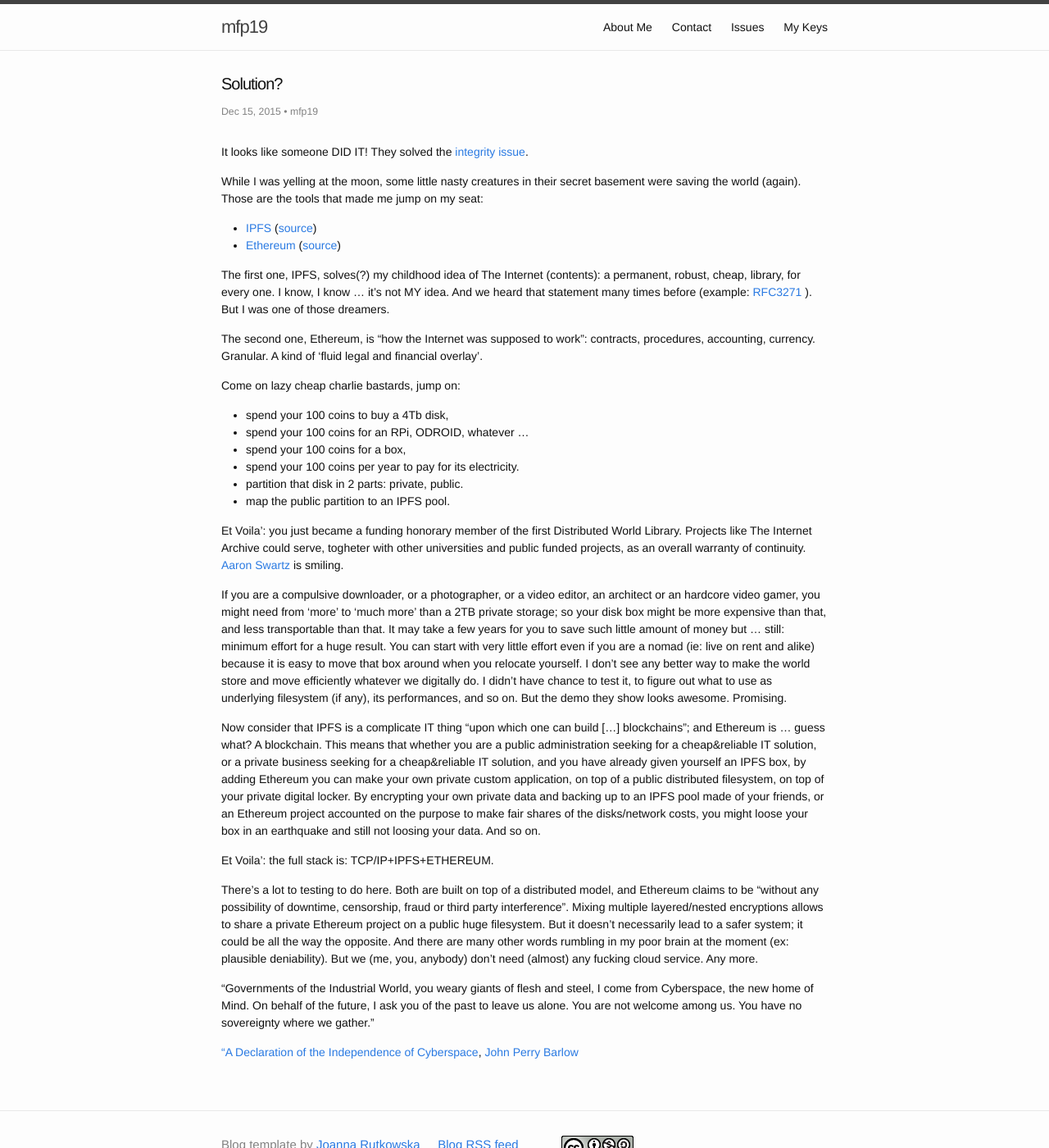
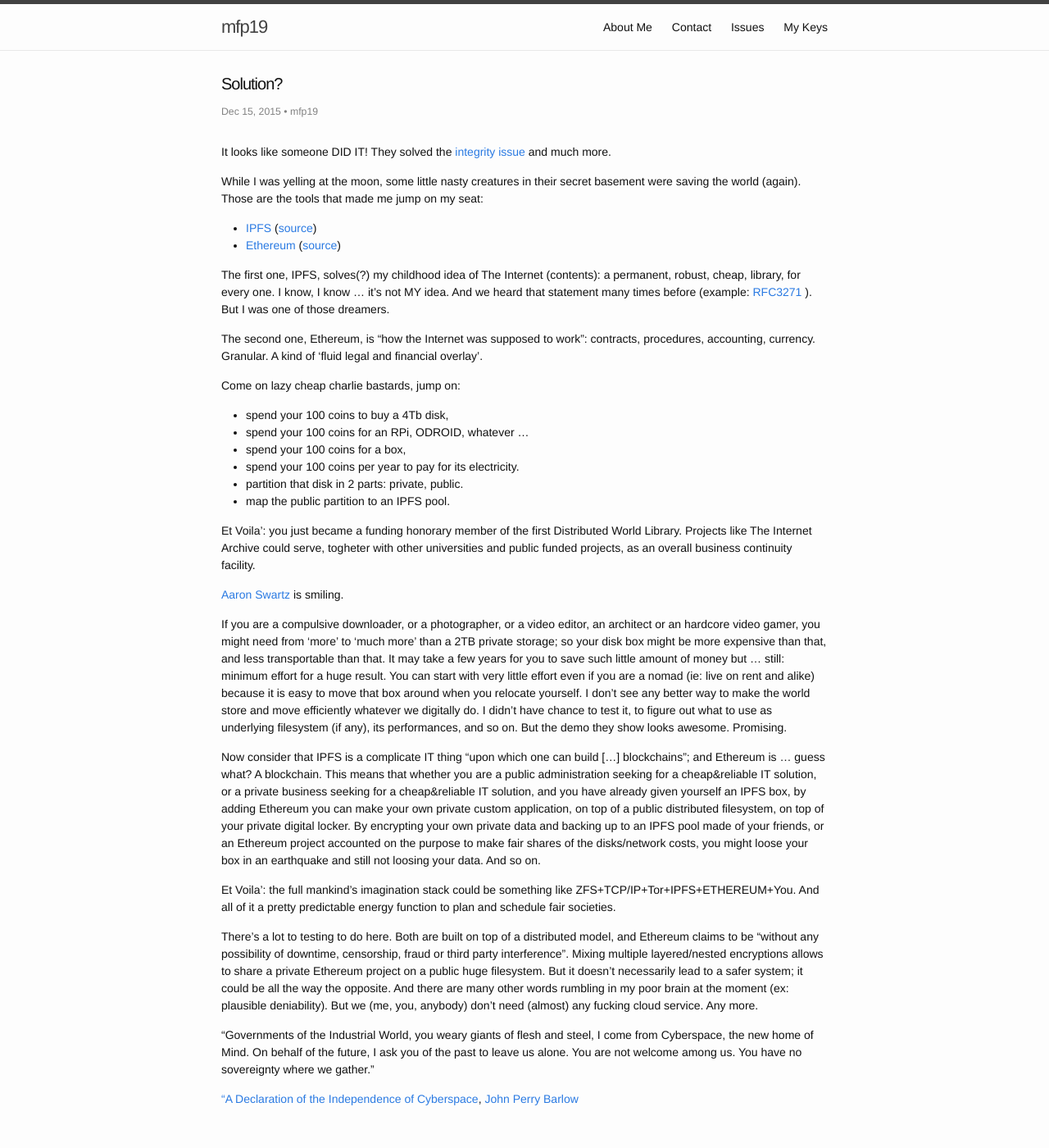
Before and after one commit to rootkovska/rootkovska.github.io, a Jekyll site: the page built from _posts/2015-12-15-Solution.md, in a window 1280 px wide and 1400 px high. Shown: the whole window at 82% size. Built offline with Jekyll 4.4.1, drawn with Linux system fonts in a browser that asks for light colours; Markdown is read by kramdown in place of the engine named in the settings.

Commit message:
Beautify

```diff
--- a/_posts/2015-12-15-Solution.md
+++ b/_posts/2015-12-15-Solution.md
@@ -4,14 +4,15 @@ title: Solution?
 author: mfp19
 ---
 
-It looks like someone DID IT! They solved the [integrity issue](http://mfp19.github.io/2015/08/24/Integrity.html).
+It looks like someone DID IT! They solved the [integrity issue](http://mfp19.github.io/2015/08/24/Integrity.html)
+and much more.
 
 While I was yelling at the moon, some little nasty creatures
 in their secret basement were saving the world (again).
 Those are the tools that made me jump on my seat:
 
-- [IPFS](https://ipfs.io/) ([source](https://github.com/ipfs/ipfs))
-- [Ethereum](https://www.ethereum.org/) ([source](https://github.com/ethereum/))
+* [IPFS](https://ipfs.io/) ([source](https://github.com/ipfs/ipfs))
+* [Ethereum](https://www.ethereum.org/) ([source](https://github.com/ethereum/))
 
 The first one, IPFS, solves(?) my childhood idea of The Internet (contents):
 a permanent, robust, cheap, library, for every one. I know, I know ... it's not MY idea.
@@ -23,16 +24,17 @@ contracts, procedures, accounting, currency. Granular.
 A kind of 'fluid legal and financial overlay'.
 
 Come on lazy cheap charlie bastards, jump on:
-- spend your 100 coins to buy a 4Tb disk,
-- spend your 100 coins for an RPi, ODROID, whatever ...
-- spend your 100 coins for a box,
-- spend your 100 coins per year to pay for its electricity.
-- partition that disk in 2 parts: private, public.
-- map the public partition to an IPFS pool.
+* spend your 100 coins to buy a 4Tb disk,
+* spend your 100 coins for an RPi, ODROID, whatever ...
+* spend your 100 coins for a box,
+* spend your 100 coins per year to pay for its electricity.
+* partition that disk in 2 parts: private, public.
+* map the public partition to an IPFS pool.
 
 Et Voila': you just became a funding honorary member of the first Distributed World Library.
 Projects like The Internet Archive could serve, togheter with other universities and
-public funded projects, as an overall warranty of continuity.
+public funded projects, as an overall business continuity facility.
+
 [Aaron Swartz](https://en.wikipedia.org/wiki/Aaron_Swartz) is smiling.
 
 If you are a compulsive downloader, or a photographer, or a video editor,
@@ -60,10 +62,11 @@ or an Ethereum project accounted on the purpose to make fair shares of the disks
 you might loose your box in an earthquake and still not loosing your data.
 And so on.
 
-Et Voila': the full stack is: TCP/IP+IPFS+ETHEREUM.
+Et Voila': the full mankind's imagination stack could be something like ZFS+TCP/IP+Tor+IPFS+ETHEREUM+You.
+And all of it a pretty predictable energy function to plan and schedule fair societies.
 
 There's a lot to testing to do here. Both are built on top of a distributed model,
-and  Ethereum claims to be "without any possibility of downtime, censorship,
+and Ethereum claims to be "without any possibility of downtime, censorship,
 fraud or third party interference".
 Mixing multiple layered/nested encryptions allows to share a private Ethereum
 project on a public huge filesystem. But it doesn't necessarily lead to a safer
```
